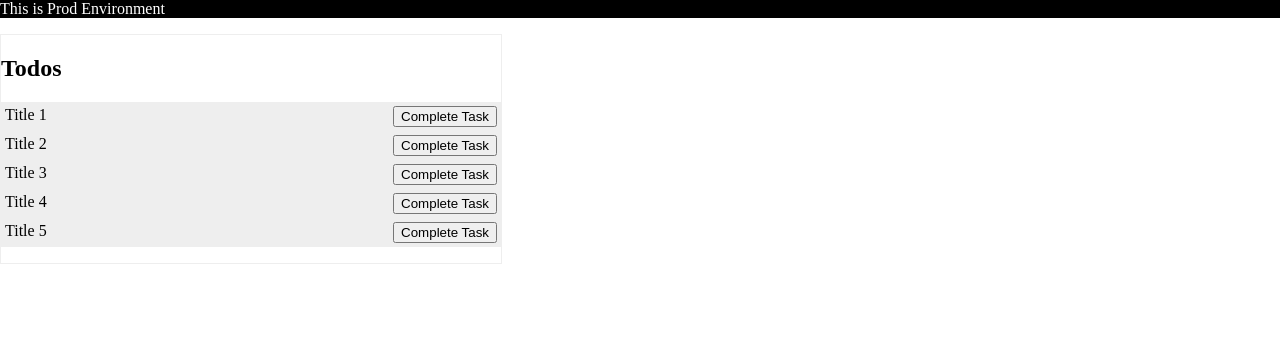
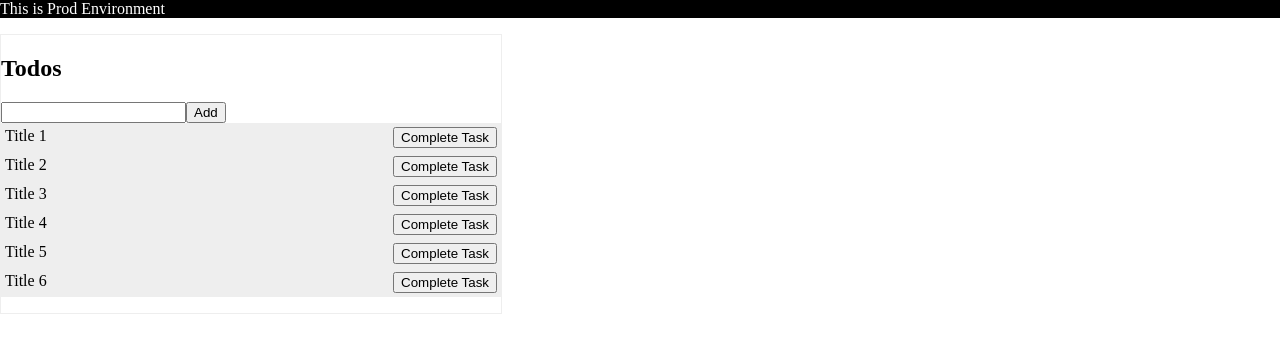
Before and after one commit to sameer8saini/Udemy-Angular-Essentials, an Angular app: page / in a window 1280 px wide. Shown: the top 352 px of the page. Built offline with nearby package versions, Linux system fonts and the light colour scheme.

Commit message:
Code Sharing - Services

```diff
--- /dev/null
+++ b/src/app/models/todoItem.model.ts
@@ -0,0 +1,3 @@
+export interface TodoItem {
+  title: string;
+}
--- /dev/null
+++ b/src/app/services/todos.service.ts
@@ -0,0 +1,39 @@
+import { Injectable } from '@angular/core';
+import { TodoItem } from '../models/todoItem.model';
+
+@Injectable({
+  providedIn: 'root'
+})
+export class TodoService {
+  todos: TodoItem[] = [
+    {
+      title: 'Title 1'
+    },
+    {
+      title: 'Title 2'
+    },
+    {
+      title: 'Title 3'
+    },
+    {
+      title: 'Title 4'
+    },
+    {
+      title: 'Title 5'
+    },
+    {
+      title: 'Title 6'
+    }
+  ];
+
+  getTodos(): TodoItem[] {
+    return this.todos;
+  }
+
+  addTodo(todo: string) {
+    const newTodoItem: TodoItem = {
+      title: todo
+    };
+    this.todos.push(newTodoItem);
+  }
+}
--- a/src/app/todos/todo-list/todo-list.component.html
+++ b/src/app/todos/todo-list/todo-list.component.html
@@ -2,6 +2,10 @@
   <h2>Todos</h2>
 
   <ul>
+    <li>
+      <input type="text" #inputTodoText>
+      <button (click)="onAddTodo(inputTodoText.value)">Add</button>
+    </li>
 
     @for (item of todos; track $index) {
       <app-todo-list-item [title]="item.title"></app-todo-list-item>
--- a/src/app/todos/todo-list/todo-list.component.ts
+++ b/src/app/todos/todo-list/todo-list.component.ts
@@ -1,5 +1,6 @@
-import { Component } from '@angular/core';
+import { Component, inject } from '@angular/core';
 import { TodoListItemComponent } from '../todo-list-item/todo-list-item.component';
+import { TodoService } from '../../services/todos.service';
 
 @Component({
   selector: 'app-todo-list',
@@ -9,26 +10,11 @@ import { TodoListItemComponent } from '../todo-list-item/todo-list-item.componen
   styleUrl: './todo-list.component.css'
 })
 export class TodoListComponent {
-  todos: TodoItem[] = [
-    {
-      title: 'Title 1'
-    },
-    {
-      title: 'Title 2'
-    },
-    {
-      title: 'Title 3'
-    },
-    {
-      title: 'Title 4'
-    },
-    {
-      title: 'Title 5'
-    }
-  ];
+  todoService = inject(TodoService);
+  todos = this.todoService.getTodos();
 
+  onAddTodo(text: string) {
+    this.todoService.addTodo(text);
+    this.todos = this.todoService.getTodos();
+  }
 }
-
-interface TodoItem {
-  title: string;
-}
```
Also changed, not shown: 1 other file (tests, documents, lock files or other folders).
